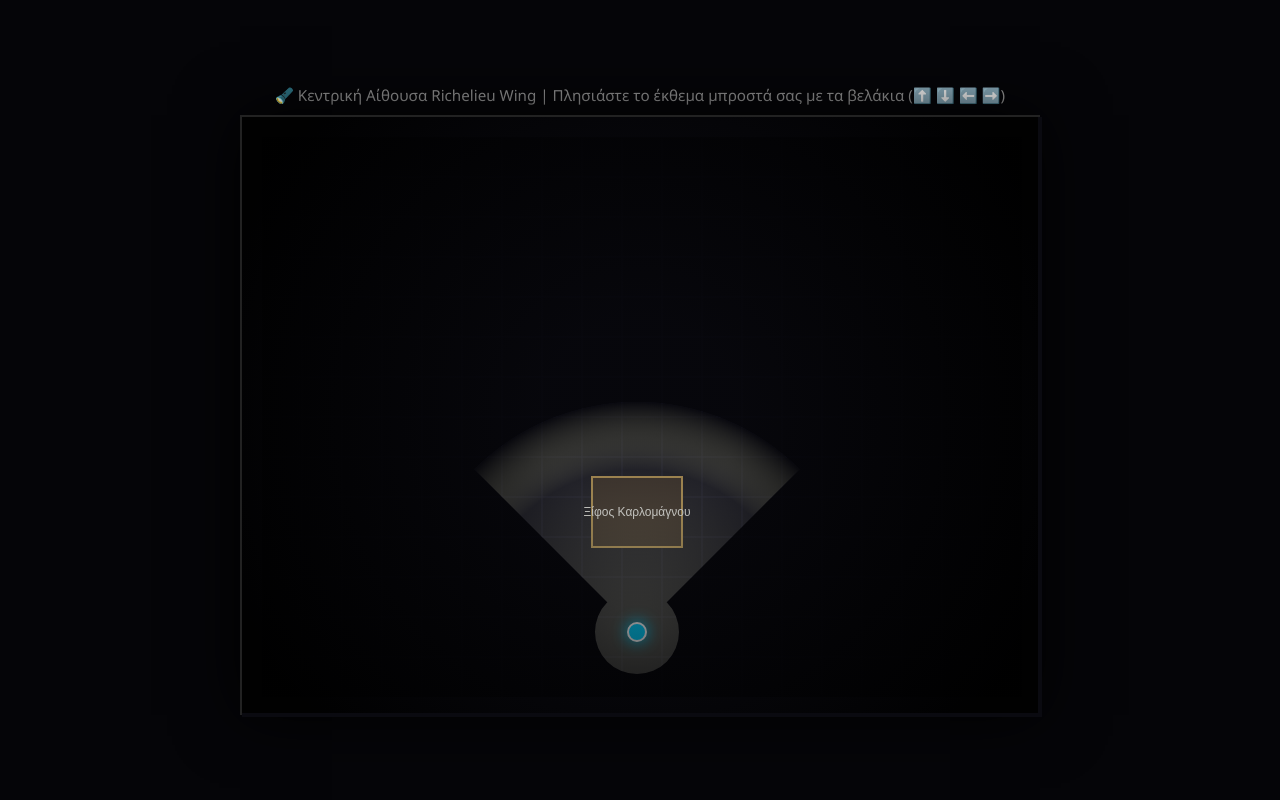
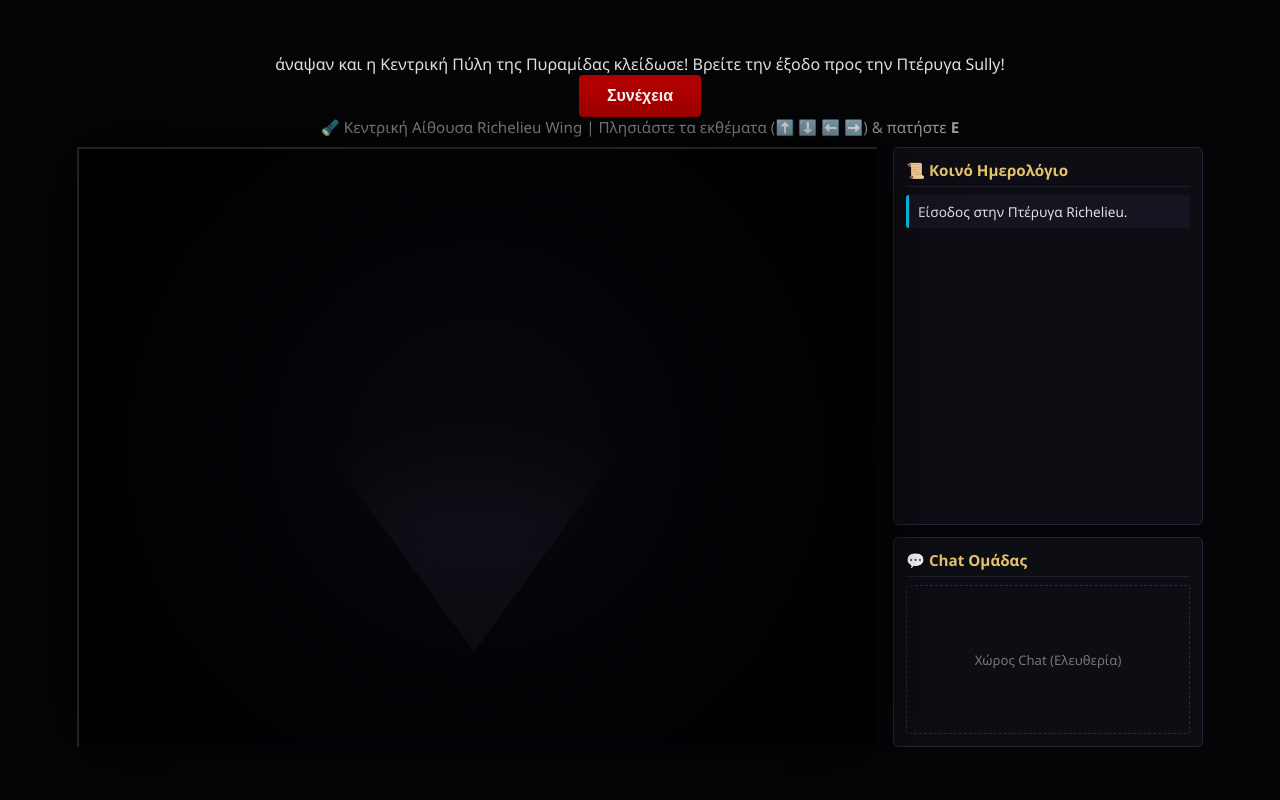
Before and after one commit to riakourta/EscapeHub, a Spring Boot app: page /museum.html in a window 1280 px wide. Run offline with Spring Boot 4, Linux system fonts and the light colour scheme.

Commit message:
task 5 commit angelos

```diff
--- a/src/main/resources/static/js/gameRenderer.js
+++ b/src/main/resources/static/js/gameRenderer.js
@@ -176,58 +176,146 @@ function renderGame() {
     const centerX = playerState.x + playerState.size / 2;
     const centerY = playerState.y + playerState.size / 2;
     const angle = getDirectionAngle(playerState.direction);
-    const beamLength = 230;
-    const spread = Math.PI / 4;
 
     ctx.clearRect(0, 0, width, height);
 
-    // ΣΤΡΩΣΗ 1: Σχεδίαση ολόκληρου του δωματίου σε βαθύ σκοτάδι (σχεδόν αόρατο)
-    drawRoomElements(false);
-
-    // ΣΤΡΩΣΗ 2: Αποκάλυψη του δωματίου ΜΟΝΟ μέσα στον κώνο του φακού και γύρω από τον παίκτη
-    ctx.save();
-    ctx.beginPath();
-    // Κώνος φακού μπροστά
-    ctx.moveTo(centerX, centerY);
-    ctx.arc(centerX, centerY, beamLength, angle - spread, angle + spread);
-    ctx.closePath();
-    // Μικρός κύκλος γύρω από τον παίκτη
-    ctx.arc(centerX, centerY, 42, 0, Math.PI * 2);
-    ctx.clip();
-
-    // Ζωγραφίζουμε τα φωτισμένα εκθέματα/πάτωμα μόνο μέσα στην περιοχή του φακού
+    // ΣΤΡΩΣΗ 1: Δωμάτιο φωτεινό στο υπόβαθρο
     drawRoomElements(true);
 
-    // Προσθήκη απαλής κιτρινωπής λάμψης του φακού
-    const coneGrad = ctx.createRadialGradient(centerX, centerY, 5, centerX, centerY, beamLength);
-    coneGrad.addColorStop(0, 'rgba(255, 255, 200, 0.28)');
-    coneGrad.addColorStop(0.7, 'rgba(255, 255, 180, 0.08)');
-    coneGrad.addColorStop(1, 'rgba(0, 0, 0, 0.65)');
-    ctx.fillStyle = coneGrad;
+    // ΣΤΡΩΣΗ 2: Σκοτεινό πέπλο & ομαλός φακός ΜΟΝΟ μπροστά από τον παίκτη
+    let srcX = centerX;
+    let srcY = centerY;
+    const tipOffset = 12;
+    if (playerState.direction === 'up') srcY -= tipOffset;
+    else if (playerState.direction === 'down') srcY += tipOffset;
+    else if (playerState.direction === 'left') srcX -= tipOffset;
+    else if (playerState.direction === 'right') srcX += tipOffset;
+
+    const smoothBeamLength = 250;
+    const narrowSpread = Math.PI / 5;
+
+    ctx.save();
+    ctx.fillStyle = 'rgba(2, 2, 6, 0.97)';
     ctx.fillRect(0, 0, width, height);
+
+    ctx.globalCompositeOperation = 'destination-out';
+    const fadeGrad = ctx.createRadialGradient(srcX, srcY, 2, srcX, srcY, smoothBeamLength);
+    fadeGrad.addColorStop(0, 'rgba(0, 0, 0, 1)');
+    fadeGrad.addColorStop(0.55, 'rgba(0, 0, 0, 0.85)');
+    fadeGrad.addColorStop(1, 'rgba(0, 0, 0, 0)');
+
+    ctx.beginPath();
+    ctx.moveTo(srcX, srcY);
+    ctx.arc(srcX, srcY, smoothBeamLength, angle - narrowSpread, angle + narrowSpread);
+    ctx.closePath();
+    ctx.fillStyle = fadeGrad;
+    ctx.fill();
     ctx.restore();
 
-    // ΣΤΡΩΣΗ 3: Σχεδίαση Παίκτη (Φωτεινός Κύκλος)
+    // ΣΤΡΩΣΗ 3: Πλάκες 2-Player Γρίφου & Ένδειξη [E] πάνω από κοντινό έκθεμα
+    if (roomConfig.coOpPuzzle) {
+        roomConfig.coOpPuzzle.plates.forEach(plate => {
+            const isLitPlate = plate.active || roomConfig.coOpPuzzle.solved;
+            ctx.fillStyle = isLitPlate ? 'rgba(0, 255, 136, 0.35)' : 'rgba(255, 180, 0, 0.18)';
+            ctx.fillRect(plate.x, plate.y, plate.width, plate.height);
+            ctx.strokeStyle = isLitPlate ? '#00ff88' : '#ffb400';
+            ctx.lineWidth = 1.5;
+            ctx.strokeRect(plate.x, plate.y, plate.width, plate.height);
+        });
+    }
+
+    const nearby = typeof getNearbyExhibit === 'function' ? getNearbyExhibit() : null;
+    if (nearby && roomConfig.alarmTriggered) {
+        ctx.fillStyle = '#00d2ff';
+        ctx.font = 'bold 12px sans-serif';
+        ctx.textAlign = 'center';
+        ctx.fillText('[E] Πάρε', nearby.x + nearby.width / 2, nearby.y - 8);
+    }
+
+    // ΣΤΡΩΣΗ 4: Συμπαίκτης (Πορτοκαλί) & Παίκτης (Γαλάζιος)
+    if (typeof teammateState !== 'undefined' && teammateState.visible) {
+        const tx = teammateState.x + teammateState.size / 2;
+        const ty = teammateState.y + teammateState.size / 2;
+        ctx.save();
+        ctx.shadowColor = '#ff9900';
+        ctx.shadowBlur = 10;
+        ctx.fillStyle = '#ff9900';
+        ctx.beginPath();
+        ctx.arc(tx, ty, 8, 0, Math.PI * 2);
+        ctx.fill();
+        ctx.strokeStyle = '#ffffff';
+        ctx.lineWidth = 2;
+        ctx.stroke();
+        ctx.restore();
+    }
+
     ctx.save();
     ctx.shadowColor = '#00d2ff';
-    ctx.shadowBlur = 15;
-
+    ctx.shadowBlur = 12;
     ctx.fillStyle = '#00d2ff';
     ctx.beginPath();
-    ctx.arc(centerX, centerY, 9, 0, Math.PI * 2);
+    ctx.arc(centerX, centerY, 8, 0, Math.PI * 2);
     ctx.fill();
-
     ctx.strokeStyle = '#ffffff';
     ctx.lineWidth = 2;
     ctx.stroke();
     ctx.restore();
 }
 
-// Αρχικοποίηση χειρισμού και πρώτου render
-initPlayerControls(() => {
-    if (isPanicSequenceRunning) return;
+let isIntroAutoWalking = true;
+
+function runAutoHeistIntro() {
+    const target = roomConfig.obstacles.find(o => o.isTarget);
+    if (!target || roomConfig.alarmTriggered) {
+        isIntroAutoWalking = false;
+        renderGame();
+        return;
+    }
+
+    const goalY = target.y + target.height + 8;
+
+    const walkInterval = setInterval(() => {
+        if (playerState.y > goalY) {
+            playerState.y -= 4;
+            playerState.direction = 'up';
+            if (typeof teammateState !== 'undefined') {
+                teammateState.y -= 4;
+                teammateState.direction = 'up';
+            }
+            renderGame();
+        } else {
+            clearInterval(walkInterval);
+            isIntroAutoWalking = false;
+            if (typeof gameSocket !== 'undefined') {
+                gameSocket.logToJournal('🗡️ Κλάπηκε το Ξίφος του Καρλομάγνου! Χτύπησε συναγερμός!');
+            }
+            triggerAlarmSequence(target);
+        }
+    }, 55);
+}
+
+// Αρχικοποίηση χειρισμού, intro & πρώτου render
+initPlayerControls((state, moved, action, takenExhibit) => {
+    if (isPanicSequenceRunning || isIntroAutoWalking) return;
+
+    if ((action === 'Collect' || action === 'ClickCollect') && takenExhibit) {
+        if (typeof gameSocket !== 'undefined') {
+            gameSocket.sendExhibitCollected(takenExhibit);
+        }
+    } else if (moved) {
+        if (typeof gameSocket !== 'undefined') {
+            gameSocket.sendMove(state);
+        }
+        if (typeof checkCoOpPuzzle === 'function' && checkCoOpPuzzle()) {
+            if (typeof gameSocket !== 'undefined') {
+                gameSocket.sendPuzzleSolved(roomConfig.coOpPuzzle);
+            }
+        }
+    }
+
     renderGame();
     checkHeistTrigger();
 });
 
 renderGame();
+runAutoHeistIntro();
--- a/src/main/resources/static/js/playerMovement.js
+++ b/src/main/resources/static/js/playerMovement.js
@@ -13,6 +13,17 @@ const roomConfig = {
     doors: [
         { id: 'main-door', x: 340, y: 580, width: 120, height: 20, locked: true, label: 'Κεντρική Πύλη Πυραμίδας (Κλειδωμένη)' },
         { id: 'room-b-door', x: 780, y: 240, width: 20, height: 120, locked: false, label: 'Προς Πτέρυγα Sully' }
+        ],
+    coOpPuzzle: [
+
+        { id: 'twin-security-plates',
+        label: 'Διπλός Μηχανισμός Ασφαλείας (2 Παίκτες)',
+        plates: [
+        { id: 'plate-1', x: 250, y: 455, width: 38, height: 38, active: false },
+        { id: 'plate-2', x: 510, y: 455, width: 38, height: 38, active: false }
+    ],
+        solved: false
+},
     ]
 };
 
@@ -23,6 +34,52 @@ const playerState = {
     speed: 10,
     direction: 'up'
 };
+const teammateState = {
+    x: 425,
+    y: 500,
+    size: 30,
+    direction: 'up',
+    visible: true // Θα συγχρονίζεται live από το gameSocket.js του Άγγελου
+};
+
+function getNearbyExhibit(state = playerState, config = roomConfig, reach = 25) {
+    const reachBox = {
+        x: state.x - reach,
+        y: state.y - reach,
+        width: state.size + reach * 2,
+        height: state.size + reach * 2
+    };
+    return config.obstacles.find(obs => {
+        if (obs.collected) return false;
+        if (!config.alarmTriggered && obs.hiddenBeforeAlarm) return false;
+        return isRectColliding(reachBox, obs);
+    }) || null;
+}
+
+function collectNearbyExhibit(state = playerState, config = roomConfig) {
+    const exhibit = getNearbyExhibit(state, config);
+    if (!exhibit) return null;
+    exhibit.collected = true;
+    return exhibit;
+}
+
+function checkCoOpPuzzle(p1 = playerState, p2 = teammateState, config = roomConfig) {
+    const puzzle = config.coOpPuzzle;
+    if (!puzzle || puzzle.solved) return false;
+
+    const box1 = { x: p1.x, y: p1.y, width: p1.size, height: p1.size };
+    const box2 = { x: p2.x, y: p2.y, width: p2.size, height: p2.size };
+
+    puzzle.plates.forEach(plate => {
+        plate.active = isRectColliding(box1, plate) || (p2.visible && isRectColliding(box2, plate));
+    });
+
+    if (puzzle.plates.every(plate => plate.active)) {
+        puzzle.solved = true;
+        return true;
+    }
+    return false;
+}
 
 /**
  * Βήμα 5: Έλεγχος αν δύο ορθογώνια επικαλύπτονται (AABB Collision)
@@ -113,6 +170,31 @@ function movePlayer(key, state = playerState, config = roomConfig) {
 function initPlayerControls(onMoveCallback) {
     if (typeof window !== 'undefined') {
         window.addEventListener('keydown', (event) => {
+            window.addEventListener('keydown', (event) => {
+                if (event.key === 'e' || event.key === 'E') {
+                    const taken = collectNearbyExhibit();
+                    if (taken && typeof onMoveCallback === 'function') {
+                        onMoveCallback(playerState, true, 'Collect', taken);
+                    }
+                }
+            });
+
+            const canvasEl = document.getElementById('museumCanvas');
+            if (canvasEl) {
+                canvasEl.addEventListener('click', (event) => {
+                    const rect = canvasEl.getBoundingClientRect();
+                    const mx = event.clientX - rect.left;
+                    const my = event.clientY - rect.top;
+                    const nearby = getNearbyExhibit();
+                    if (nearby && mx >= nearby.x - 15 && mx <= nearby.x + nearby.width + 15 &&
+                        my >= nearby.y - 15 && my <= nearby.y + nearby.height + 15) {
+                        const taken = collectNearbyExhibit();
+                        if (taken && typeof onMoveCallback === 'function') {
+                            onMoveCallback(playerState, true, 'ClickCollect', taken);
+                        }
+                    }
+                });
+            }
             if (['ArrowUp', 'ArrowDown', 'ArrowLeft', 'ArrowRight'].includes(event.key)) {
                 event.preventDefault();
                 const moved = movePlayer(event.key);
@@ -131,6 +213,10 @@ if (typeof module !== 'undefined' && module.exports) {
         playerState,
         checkCollision,
         movePlayer,
+        teammateState,
+        getNearbyExhibit,
+        collectNearbyExhibit,
+        checkCoOpPuzzle,
         isRectColliding
     };
 }
--- a/src/main/resources/static/museum.html
+++ b/src/main/resources/static/museum.html
@@ -5,6 +5,77 @@
     <meta name="viewport" content="width=device-width, initial-scale=1.0">
     <title>EscapeHub - Αίθουσα Α</title>
     <style>
+        .main-layout {
+            display: flex;
+            gap: 16px;
+            align-items: stretch;
+        }
+
+        .sidebar {
+            width: 310px;
+            height: 600px;
+            display: flex;
+            flex-direction: column;
+            gap: 12px;
+        }
+
+        .journal-panel, .chat-slot-panel {
+            background: #0d0d14;
+            border: 1px solid #262638;
+            border-radius: 6px;
+            padding: 12px;
+        }
+
+        .journal-panel {
+            flex: 1;
+            overflow-y: auto;
+        }
+
+        .journal-panel h2, .chat-slot-panel h2 {
+            font-size: 0.95rem;
+            color: #e6c36a;
+            margin-bottom: 8px;
+            padding-bottom: 6px;
+            border-bottom: 1px solid #1f1f2e;
+        }
+
+        #journal-list {
+            list-style: none;
+            display: flex;
+            flex-direction: column;
+            gap: 6px;
+            font-size: 0.85rem;
+        }
+
+        #journal-list li {
+            background: #151522;
+            padding: 7px 9px;
+            border-left: 3px solid #00d2ff;
+            border-radius: 3px;
+            animation: fadeInEntry 0.3s ease;
+        }
+
+        @keyframes fadeInEntry {
+            from { opacity: 0; transform: translateX(8px); }
+            to { opacity: 1; transform: translateX(0); }
+        }
+
+        .chat-slot-panel {
+            height: 210px;
+            display: flex;
+            flex-direction: column;
+        }
+
+        #chat-container {
+            flex: 1;
+            border: 1px dashed #2a2a3d;
+            border-radius: 4px;
+            display: flex;
+            align-items: center;
+            justify-content: center;
+            color: #777;
+            font-size: 0.82rem;
+        }
         * {
             box-sizing: border-box;
             margin: 0;
@@ -152,13 +223,7 @@
 <body>
 
 <!-- Intro Modal (Εμφανίζεται μετά την κλοπή του μπροστινού εκθέματος) -->
-<div id="intro-modal">
-    <div class="alarm-icon">🚨</div>
-    <div class="modal-box">
-        <h1>ΣΥΝΑΓΕΡΜΟΣ ΕΝΕΡΓΟΠΟΙΗΘΗΚΕ</h1>
-        <p>
-            Πήρατε το έργο τέχνης, αλλά ο συναγερμός ενεργοποιήθηκε...
-            Τα φώτα ασφαλείας άναψαν και η Κεντρική Πύλη της Πυραμίδας κλείδωσε!
+άναψαν και η Κεντρική Πύλη της Πυραμίδας κλείδωσε!
             Βρείτε την έξοδο προς την Πτέρυγα Sully!
         </p>
         <button id="start-btn">Συνέχεια</button>
@@ -166,16 +231,37 @@
 </div>
 
 <div class="hud" id="hud-text">
-    🔦 Κεντρική Αίθουσα Richelieu Wing | Πλησιάστε το έκθεμα μπροστά σας με τα βελάκια (⬆️ ⬇️ ⬅️ ➡️)
+    🔦 Κεντρική Αίθουσα Richelieu Wing | Πλησιάστε τα εκθέματα (⬆️ ⬇️ ⬅️ ➡️) & πατήστε <b>E</b>
 </div>
 
-<!-- Καμβάς Μουσείου & Εφέ Σκοταδιού -->
-<div id="game-wrapper">
-    <canvas id="museumCanvas" width="800" height="600"></canvas>
-    <div id="darkness" class="darkness-overlay"></div>
+<div class="main-layout">
+    <!-- Καμβάς Μουσείου & Εφέ Σκοταδιού -->
+    <div id="game-wrapper">
+        <canvas id="museumCanvas" width="800" height="600"></canvas>
+        <div id="darkness" class="darkness-overlay"></div>
+    </div>
+
+    <!-- Πλαϊνή Στήλη: Κοινό Ημερολόγιο (πάνω) & Chat (κάτω) -->
+    <aside class="sidebar">
+        <section class="journal-panel">
+            <h2>📜 Κοινό Ημερολόγιο</h2>
+            <ul id="journal-list">
+                <li>Είσοδος στην Πτέρυγα Richelieu.</li>
+            </ul>
+        </section>
+
+        <section class="chat-slot-panel">
+            <h2>💬 Chat Ομάδας</h2>
+            <div id="chat-container">
+                Χώρος Chat (Ελευθερία)
+            </div>
+        </section>
+    </aside>
 </div>
 
 <script src="js/playerMovement.js"></script>
 <script src="js/gameRenderer.js"></script>
+<script src="js/gameSocket.js"></script>
+<script src="js/gameSocket.js"></script>
 </body>
 </html>
```
Also changed, not shown: src/main/resources/static/js/gameSocket.js (+73 -0 lines).
